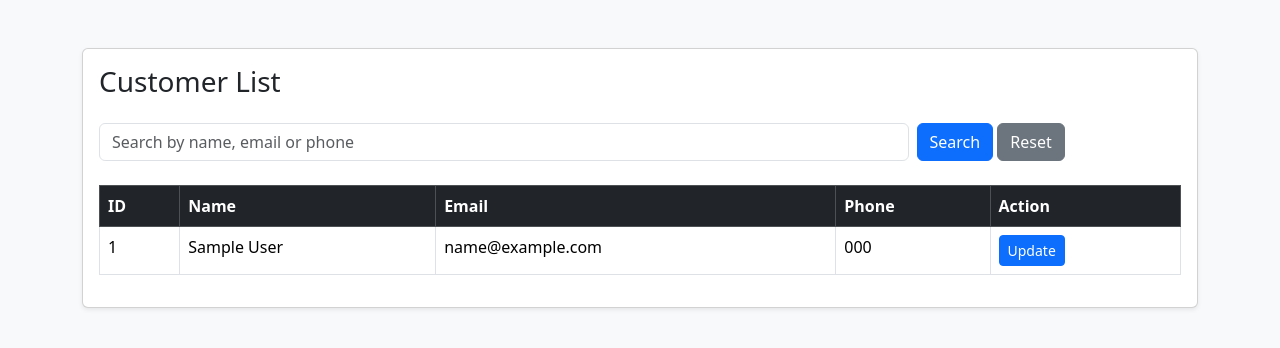
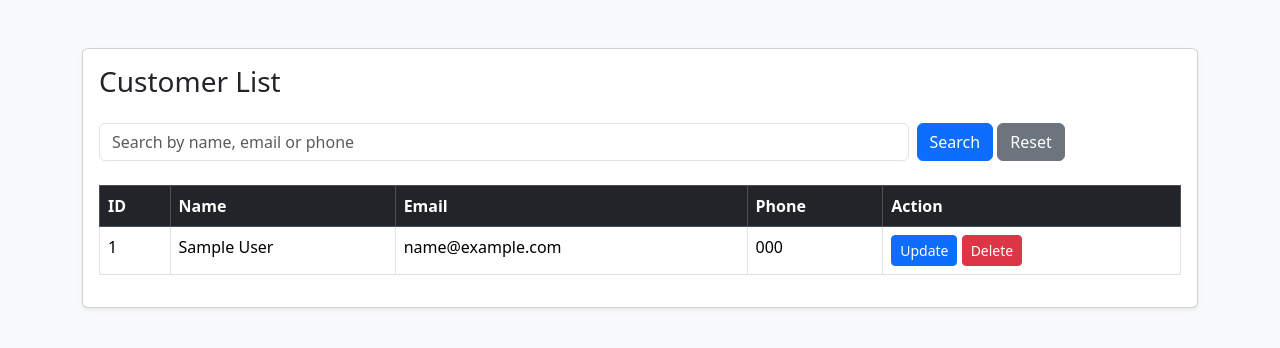
Before and after one commit to Mak-art428/python_task, a Django app: page /customers/ in a window 1280 px wide. Shown: the top 348 px of the page. Run offline with Django 5.2, Linux system fonts and the light colour scheme; tables that the repository leaves empty hold one stand-in row (values such as "Sample post").

Commit message:
Add customer delete functionality

```diff
--- a/customers/templates/customers/customer_list.html
+++ b/customers/templates/customers/customer_list.html
@@ -56,7 +56,17 @@
        class="btn btn-primary btn-sm">
         Update
     </a>
+    <form method="POST"
+      action="{% url 'delete_customer' customer.id %}"
+      style="display:inline;"
+      onsubmit="return confirm('Are you sure you want to delete this customer?');">
+    {% csrf_token %}
+    <button type="submit" class="btn btn-danger btn-sm">
+        Delete
+    </button>
+</form>
 </td>
+
                         </tr>
                         {% empty %}
                         <tr>
--- a/customers/urls.py
+++ b/customers/urls.py
@@ -4,4 +4,5 @@ from . import views
 urlpatterns = [
     path('customers/', views.customer_list, name='customer_list'),
     path('customers/update/<int:id>/', views.update_customer, name='update_customer'),
+    path('customers/delete/<int:id>/', views.delete_customer, name='delete_customer'),
 ]
--- a/customers/views.py
+++ b/customers/views.py
@@ -31,5 +31,12 @@ def update_customer(request, id):
         'customers/update.html',
         {'customer': customer}
     )
+def delete_customer(request, id):
+    customer = get_object_or_404(Customer, id=id)
 
+    if request.method == 'POST':
+        customer.delete()
+        return redirect('customer_list')
+
+    return redirect('customer_list')
 # Create your views here.
```
